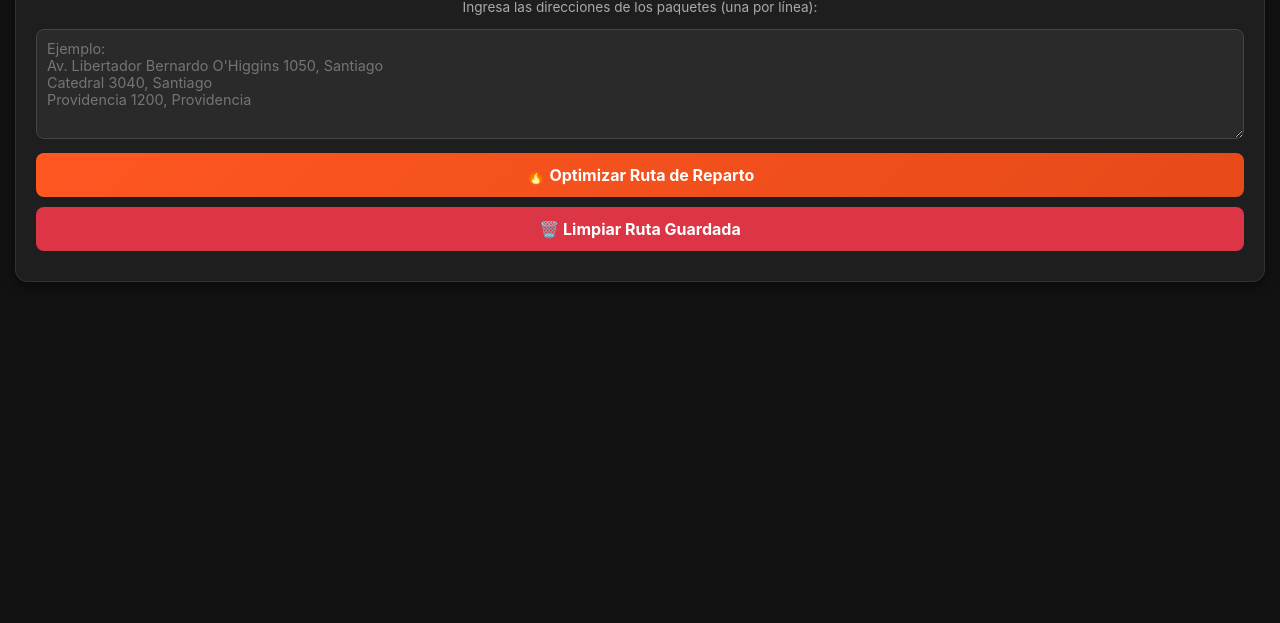
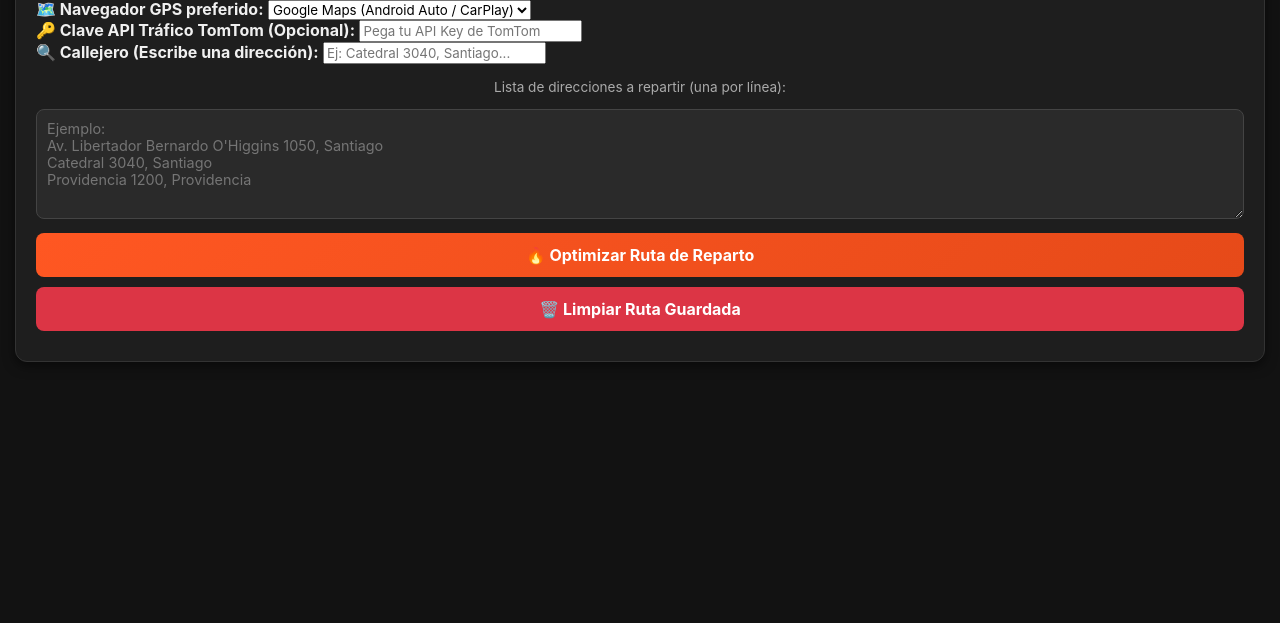
Before and after one commit to sbstncrrn/ahhheleeera-shstmr-pro, a plain HTML site: page index.html in a window 1280 px wide. Shown: the part 177-800 px from the top of the page. Drawn offline with nearby package versions, Linux system fonts and the light colour scheme.

Commit message:
Actualizar index.html
Enlace a manifest.json, selector de navegador GPS (Google Maps / Waze), cuadro de entrada de la API Key de TomTom y caja del Callejero con autocompletado.

```diff
--- a/index.html
+++ b/index.html
@@ -5,14 +5,21 @@
     <meta name="viewport" content="width=device-width, initial-scale=1.0, maximum-scale=1.0, user-scalable=no">
     <title>Ahhheleeera Shstmr Pro - Optimizador de Rutas</title>
 
-    <!-- Librería CSS de Leaflet para el mapa -->
+    <!-- Configuración PWA para App Instalable -->
+    <link rel="manifest" href="manifest.json">
+    <meta name="theme-color" content="#ff5722">
+    <meta name="apple-mobile-web-app-capable" content="yes">
+    <meta name="apple-mobile-web-app-status-bar-style" content="black-translucent">
+    <meta name="apple-mobile-web-app-title" content="Ahhheleeera Pro">
+
+    <!-- Leaflet CSS -->
     <link rel="stylesheet" href="https://unpkg.com/leaflet@1.9.4/dist/leaflet.css" />
     <link rel="stylesheet" href="styles.css" />
 </head>
 <body>
 
     <div class="card">
-        <!-- Logo Ilustrado con Fuego en las Llantas -->
+        <!-- Logo con Fuego Animado -->
         <div class="header-logo">
             <svg width="180" height="80" viewBox="0 0 200 90" xmlns="http://www.w3.org/2000/svg">
                 <path d="M20,50 L40,25 L120,25 L150,50 L180,50 L180,65 L20,65 Z" fill="#333" stroke="#ff5722" stroke-width="3"/>
@@ -36,7 +43,29 @@
             <h1 class="app-title">Ahhheleeera Shstmr Pro</h1>
         </div>
 
-        <p style="font-size: 0.85rem; color: #aaa; text-align: center;">Ingresa las direcciones de los paquetes (una por línea):</p>
+        <!-- Selector de Navegador GPS -->
+        <div class="config-group">
+            <label for="gpsSelect"><strong>🗺️ Navegador GPS preferido:</strong></label>
+            <select id="gpsSelect" onchange="guardarPreferenciaGPS()">
+                <option value="google">Google Maps (Android Auto / CarPlay)</option>
+                <option value="waze">Waze</option>
+            </select>
+        </div>
+
+        <!-- Clave API de TomTom -->
+        <div class="config-group">
+            <label for="tomtomKeyInput"><strong>🔑 Clave API Tráfico TomTom (Opcional):</strong></label>
+            <input type="password" id="tomtomKeyInput" placeholder="Pega tu API Key de TomTom" onchange="guardarApiKeyTomTom()">
+        </div>
+
+        <!-- Callejero / Autocompletado -->
+        <div class="autocomplete-container">
+            <label for="autocompleteInput"><strong>🔍 Callejero (Escribe una dirección):</strong></label>
+            <input type="text" id="autocompleteInput" placeholder="Ej: Catedral 3040, Santiago..." oninput="onDireccionInput()" autocomplete="off">
+            <div id="suggestionsBox" class="suggestions-box"></div>
+        </div>
+
+        <p style="font-size: 0.85rem; color: #aaa; text-align: center; margin-top: 15px;">Lista de direcciones a repartir (una por línea):</p>
         <textarea id="addressInput" placeholder="Ejemplo:&#10;Av. Libertador Bernardo O'Higgins 1050, Santiago&#10;Catedral 3040, Santiago&#10;Providencia 1200, Providencia"></textarea>
 
         <button class="btn btn-primary" onclick="procesarYOptimizar()">🔥 Optimizar Ruta de Reparto</button>
@@ -52,7 +81,6 @@
         <div id="stopsList"></div>
     </div>
 
-    <!-- Scripts de la aplicación -->
     <script src="https://unpkg.com/leaflet@1.9.4/dist/leaflet.js"></script>
     <script src="app.js"></script>
 </body>
```
